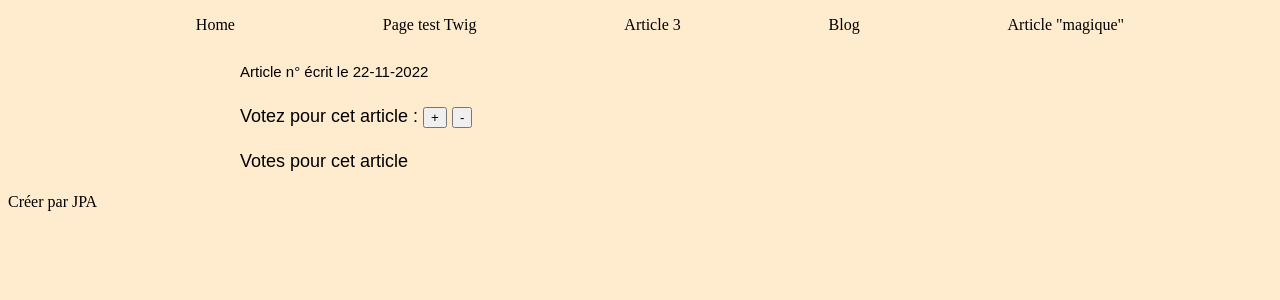
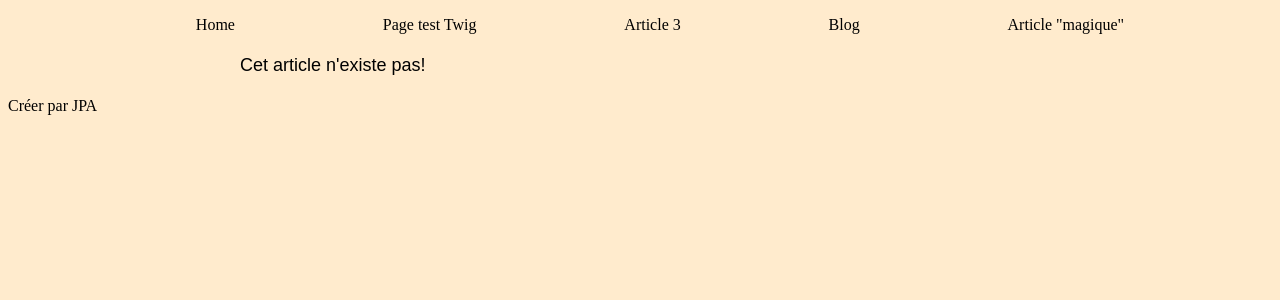
Before and after one commit to albertaljeanpierre/blog, a Symfony app: template templates/article/article.html.twig in a window 1280 px wide. Shown: the top 300 px of the page. Run offline with Twig, Linux system fonts and the light colour scheme; the template is opened without the code that fills it, so the values that code supplies are empty; some libraries are stand-ins or nearby versions.

Commit message:
Affichage si un article n'existe pas

```diff
--- a/src/Controller/ArticleController.php
+++ b/src/Controller/ArticleController.php
@@ -36,9 +36,9 @@ class ArticleController extends AbstractController
     public function afficher_article(int $numero, ArticleRepository $articleRepository): Response
     {
         $article = $articleRepository->find($numero);
-        if (is_null($article)) {
-            $article = $articleRepository->find('1');
-        }
+//        if (is_null($article)) {
+//            $article = $articleRepository->find('1');
+//        }
         return $this->render('article/article.html.twig', [
             'article' => $article
         ]);
--- a/templates/article/article.html.twig
+++ b/templates/article/article.html.twig
@@ -1,11 +1,22 @@
 {% extends 'base.html.twig' %}
 
-{% block title %} {{ article.titre }} {% endblock %}
+{% block title %}
+    {% if  article is null %}
+        Cet article n'existe pas!
+    {% else %}
+        {{ article.titre }}
+    {% endif %}
+
+
+{% endblock %}
 
 {% block body %}
 
 
     <div class="example-wrapper">
+        {% if  article is null %}
+            Cet article n'existe pas!
+        {% else %}
             <h1> {{ article.titre }} </h1>
             <p><small>Article n°{{ article.id }} écrit le {{ article.dateCreation | date('d-m-Y') }}</small></p>
             <p>{{ article.contenu }}
@@ -14,6 +25,11 @@
                 <p>Votez pour cet article : <button data-vote="add" class="vote"> + </button> <button data-vote="remove" class="vote"> - </button></p>
                 <p>Votes pour cet article <span id="nbVotes"></span></p>
             </div>
+        {% endif %}
+
+
+
+
 
     </div>
     {% block jquery  %}
```
Lines whose indentation alone changed are shown as unchanged.
